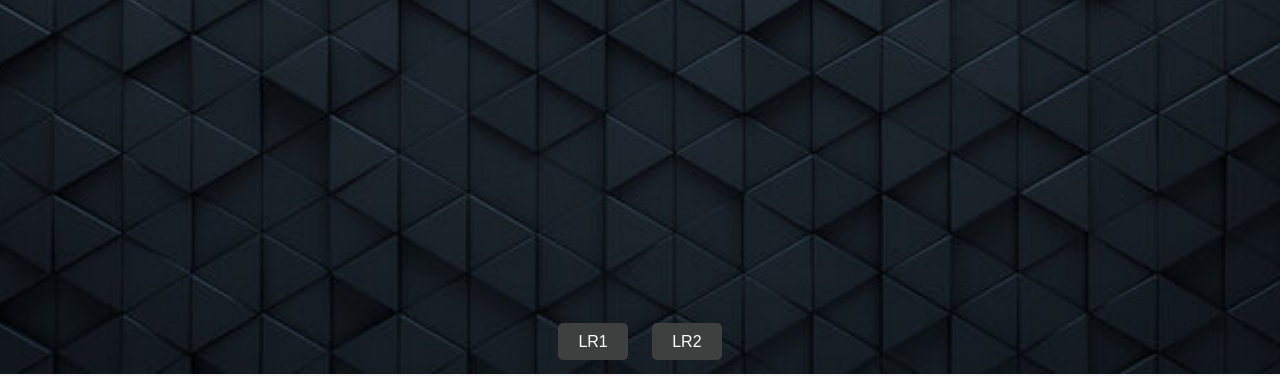
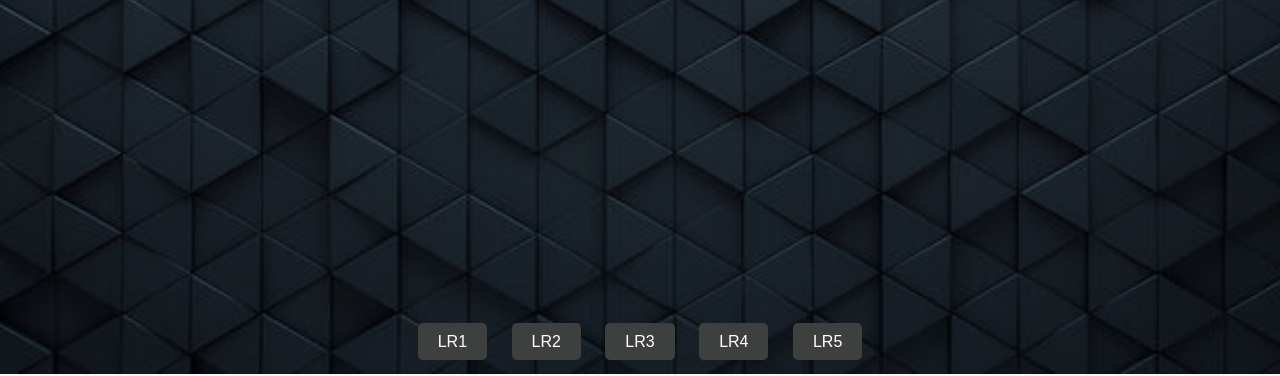
Before and after one commit to nazar-4/nazar-4.github.io, a plain HTML site: page index.html in a window 1280 px wide. Shown: the part 426-802 px from the top of the page. Drawn offline with Linux system fonts and the light colour scheme.

Commit message:
index.html

```diff
--- a/index.html
+++ b/index.html
@@ -31,6 +31,9 @@
     <div class="button-container">
       <a href="index1.html" class="btn">LR1</a>
       <a href="index2.html" class="btn">LR2</a>
+      <a href="index3.html" class="btn">LR3</a>
+      <a href="index4.html" class="btn">LR4</a>
+      <a href="index5.html" class="btn">LR5</a>
     </div>
   </header>
 
```
